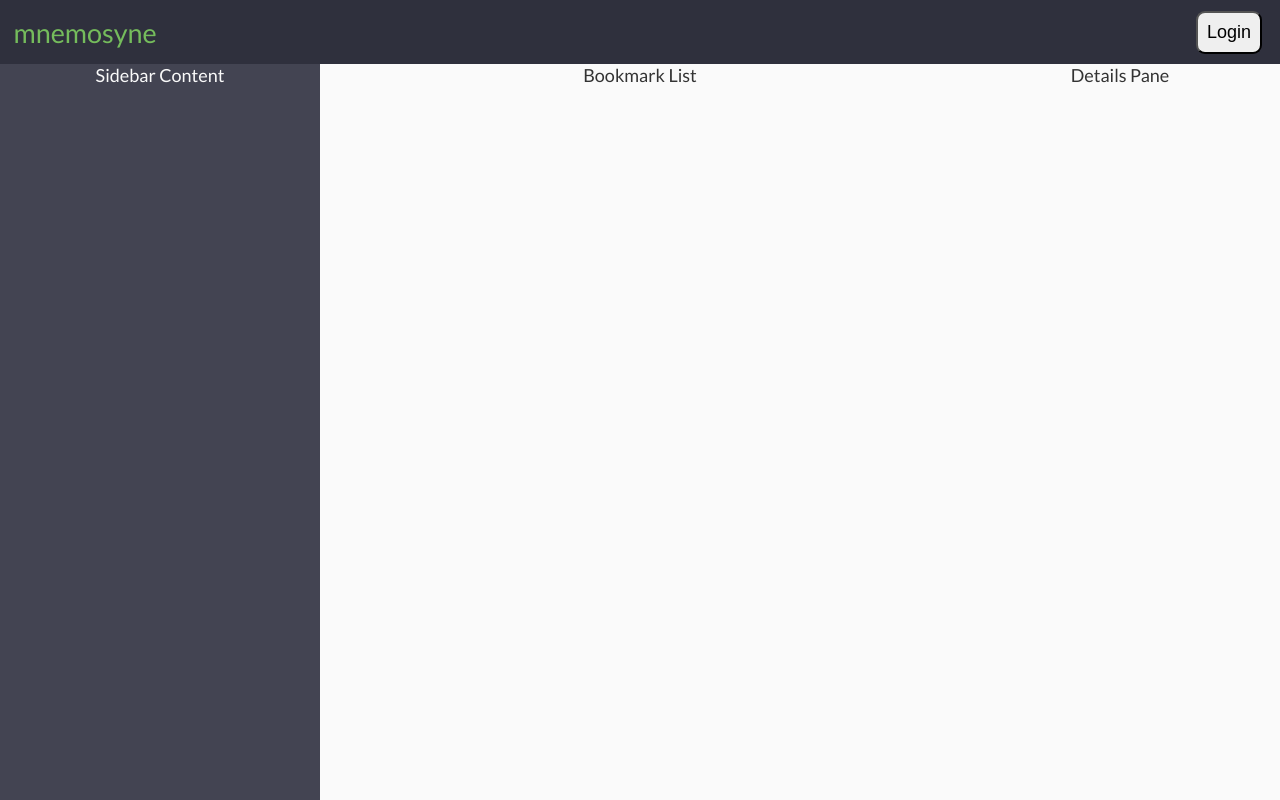
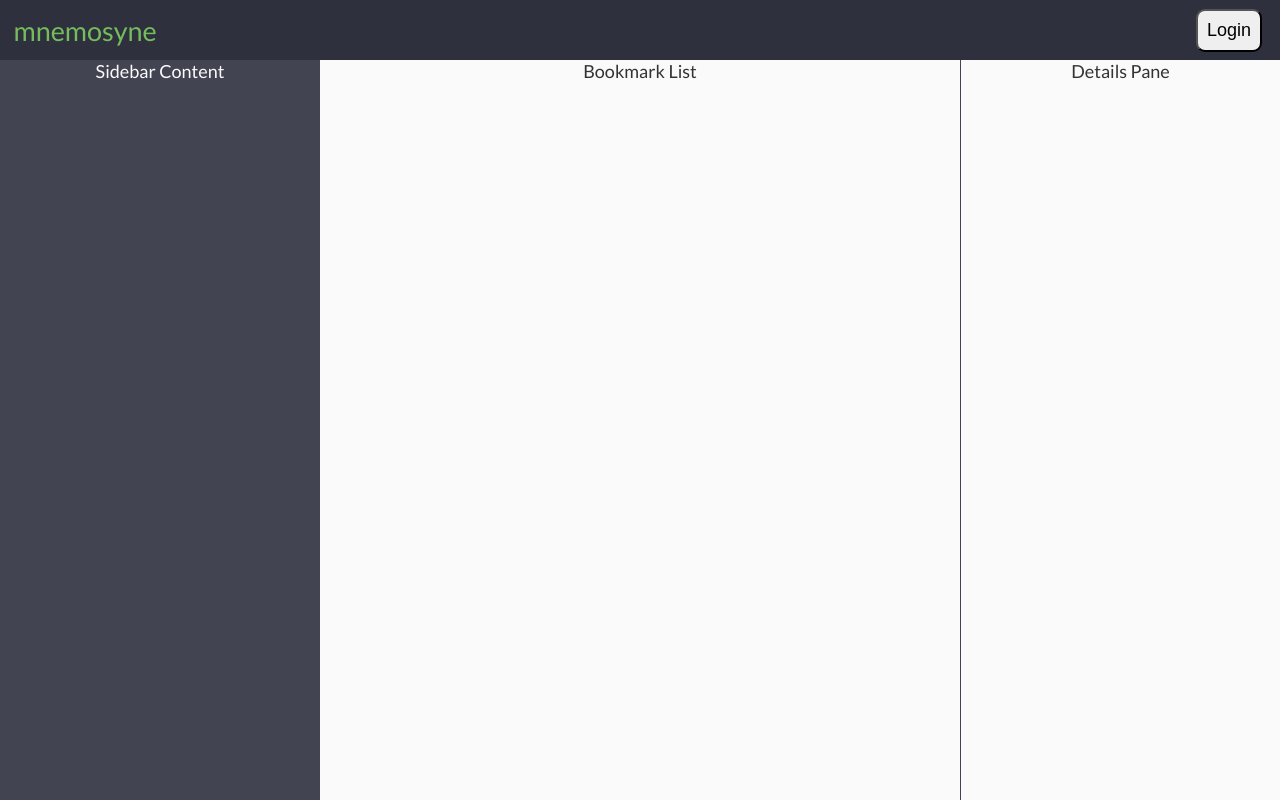
Before and after one commit to zixialu/mnemosyne, a React (Create React App) app: page / in a window 1280 px wide. Built offline with nearby package versions, Linux system fonts and the light colour scheme.

Commit message:
Tweak header grid height, add border to details pane

```diff
--- a/src/styles/app.scss
+++ b/src/styles/app.scss
@@ -1,7 +1,7 @@
 .app {
   display: grid;
   grid:
-    [header-start] "header header header" 4rem [header-end]
+    [header-start] "header header header" auto [header-end]
     [body-start] "sidebar bookmark-list details-pane" 1fr [body-end]
     / 1fr 2fr minmax(10rem, 1fr);
   gap: 0;
--- a/src/styles/detailsPane.scss
+++ b/src/styles/detailsPane.scss
@@ -7,4 +7,6 @@
   color: $text-dark;
 
   text-align: center;
+
+  border-left: 1px solid $background-secondary-light-color;
 }
```
